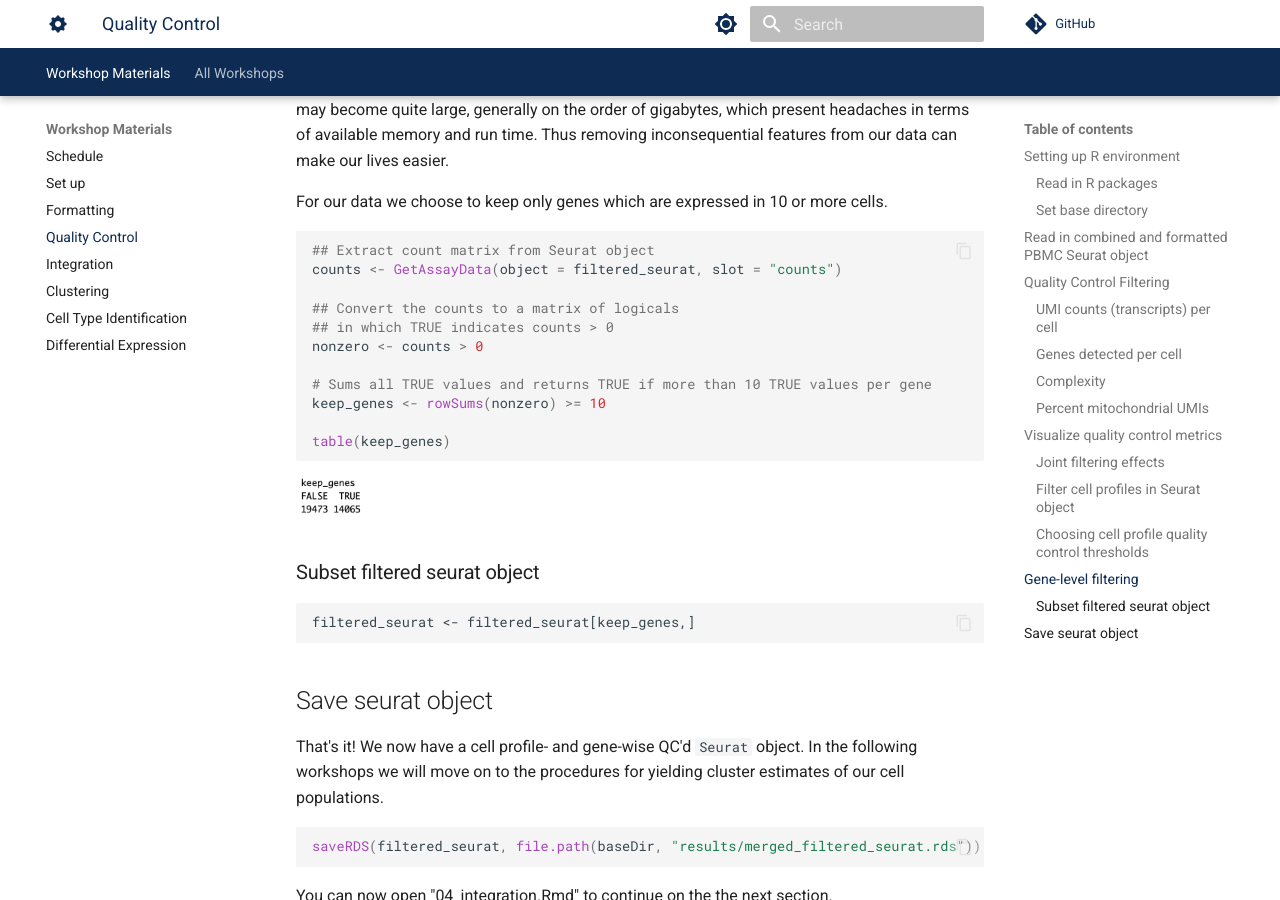
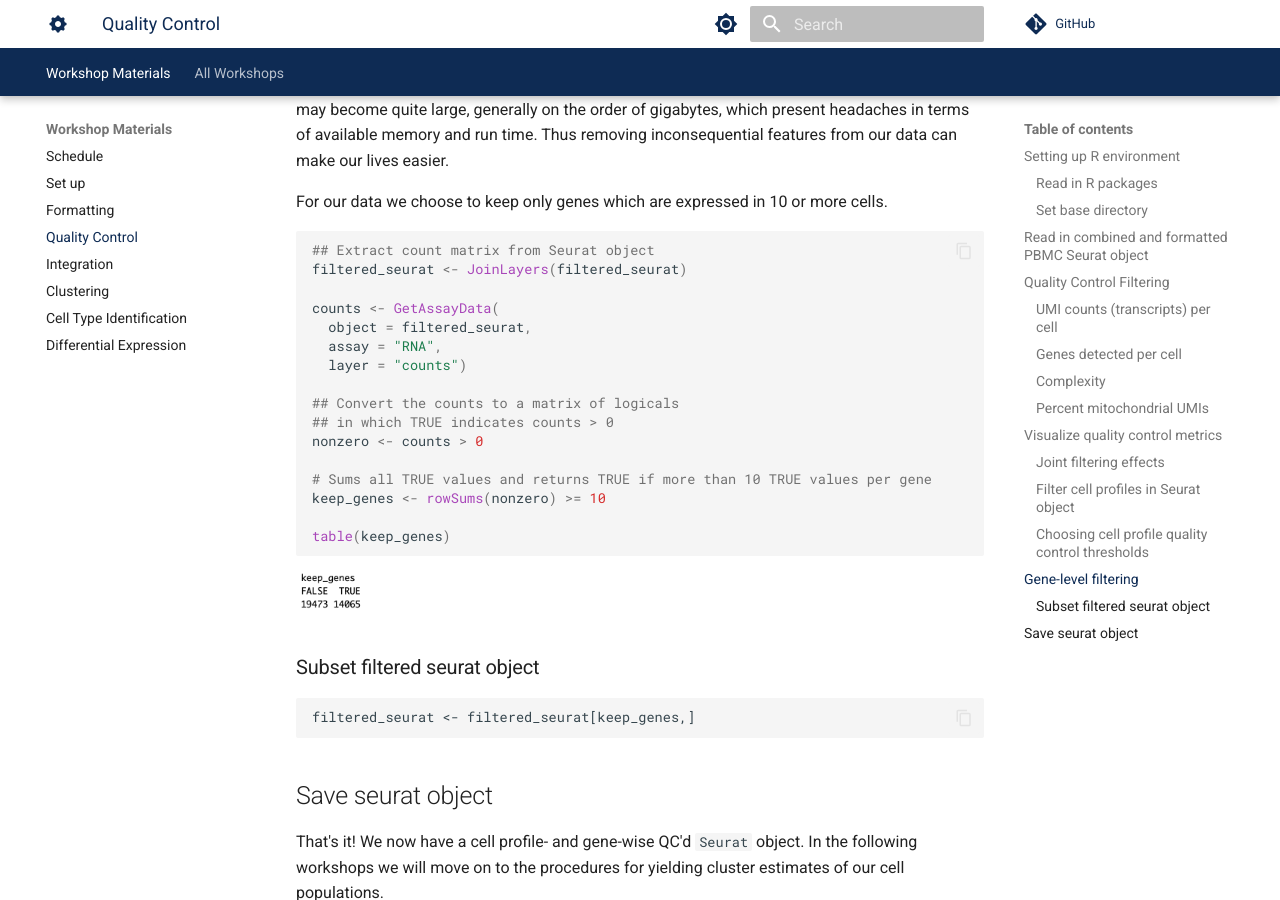
Before and after one commit to best-tufts/intro_to_single_cell_rnaseq, an MkDocs documentation site: the page built from docs/intro_to_single_cell_rnaseq/03_quality_control.md, in a window 1280 px wide and 900 px high, scrolled down 6641 px. Built offline with MkDocs 1.6.1 and Material for MkDocs 9.7.7, drawn with Linux system fonts in a browser that asks for light colours; comment, search, counter and statistics services are not loaded.

Commit message:
Update Tutorial 03 for current Pax RStudio environment

````diff
--- a/docs/intro_to_single_cell_rnaseq/03_quality_control.md
+++ b/docs/intro_to_single_cell_rnaseq/03_quality_control.md
@@ -192,7 +192,12 @@ For our data we choose to keep only genes which are expressed in 10 or more cell
 
 ```R
 ## Extract count matrix from Seurat object
-counts <- GetAssayData(object = filtered_seurat, slot = "counts")
+filtered_seurat <- JoinLayers(filtered_seurat)
+
+counts <- GetAssayData(
+  object = filtered_seurat,
+  assay = "RNA",
+  layer = "counts")
 
 ## Convert the counts to a matrix of logicals
 ## in which TRUE indicates counts > 0
@@ -203,6 +208,7 @@ keep_genes <- rowSums(nonzero) >= 10
 
 table(keep_genes)
 ```
+
 
 ![](images/keepGenes.png)
 
````
